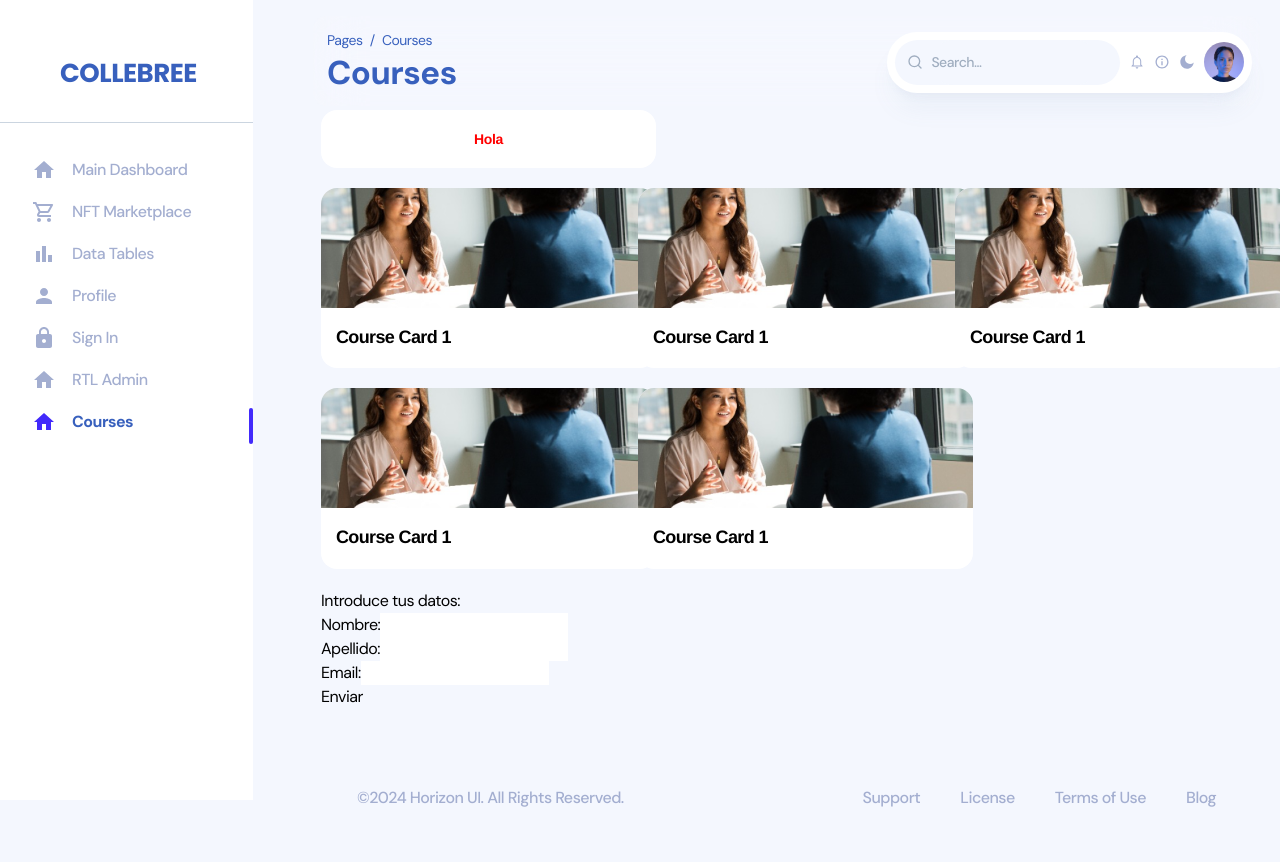
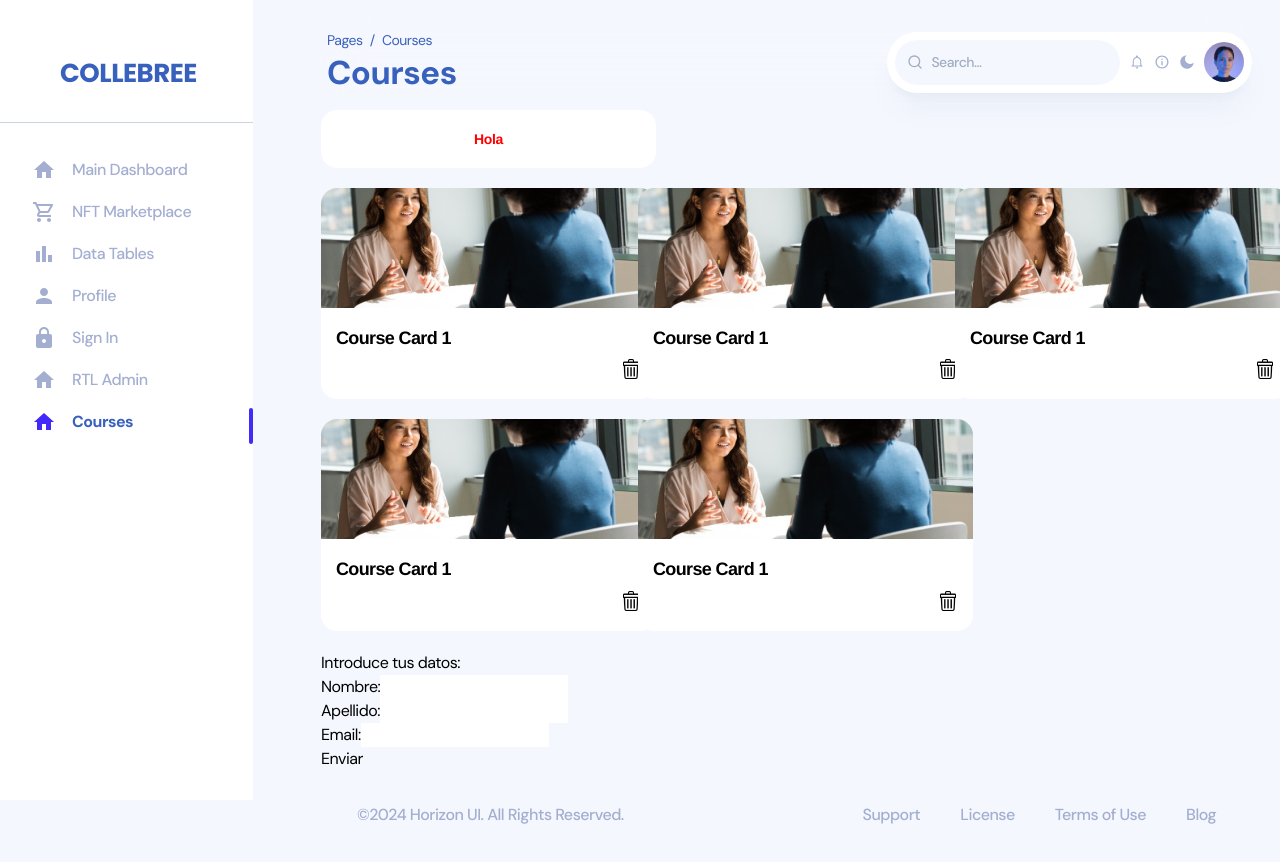
Before and after one commit to YbarTom/mudappAdmin, a React (Create React App) app in the folder horizon-tailwind-react-main/: page /admin/Courses in a window 1280 px wide. Shown: the top 862 px of the page. Built offline with nearby package versions, Linux system fonts and the light colour scheme; what tailwindcss-rtl would draw is missing.

Commit message:
fino filipino trash icon

```diff
--- a/horizon-tailwind-react-main/src/views/admin/Courses/components/CourseCard.js
+++ b/horizon-tailwind-react-main/src/views/admin/Courses/components/CourseCard.js
@@ -1,9 +1,9 @@
 import PropTypes from "prop-types";
 import React from "react";
-import styled from "styled-components"; // Import styled-components
-import {ProgressBarText}from "./ProgressBarText"; // Import ProgressBarText component
-import BannerFoto from "assets/img/ColleBree/frame-85.png";
-// Define styled components
+import styled from "styled-components";
+import trash from "assets/img/ColleBree/trash.png"; // Importa el icono de la basura
+import BannerFoto from "assets/img/ColleBree/frame-85.png"; // Importa la imagen de fondo
+
 const CourseCardWrapper = styled.div`
   background-color: white;
   border-radius: 16px;
@@ -29,7 +29,6 @@ const FrameWrapper = styled.div`
   align-items: flex-start;
   align-self: stretch;
   display: flex;
-    flex: 0 0 auto;
   flex-direction: column;
   gap: 20px;
   padding: 20px 15px;
@@ -38,14 +37,10 @@ const FrameWrapper = styled.div`
 `;
 
 const InnerDiv = styled.div`
-    align-items: flex-start;
   align-self: stretch;
   display: flex;
-    flex: 0 0 auto;
   flex-direction: column;
   gap: 10px;
-    position: relative;
-    width: 100%;
 `;
 
 const Text = styled.div`
@@ -54,32 +49,37 @@ const Text = styled.div`
   font-weight: 700;
   letter-spacing: -0.63px;
   line-height: 21.6px;
-    margin-top: -1px;
-    position: relative;
-    width: 302px;
-    left: 0;
 `;
 
+const IconWrapper = styled.div`
+  align-self: flex-end;
+  margin-top: auto;
+`;
 
+const Icon = styled.img`
+  width: 20px;
+  height: 20px;
+`;
 
-const CourseCard = ({ text, onClick, foto=BannerFoto}) => {
+const CourseCard = ({ text, onClick, foto = BannerFoto }) => {
   return (
     <CourseCardWrapper onClick={onClick}>
       <Frame foto={foto} />
       <FrameWrapper>
         <InnerDiv>
           <Text>{text}</Text>
+          <IconWrapper>
+            <Icon src={trash} alt="Icono de Basura" />
 
+          </IconWrapper>
         </InnerDiv>
       </FrameWrapper>
     </CourseCardWrapper>
   );
 };
 
-// Define prop types
 CourseCard.propTypes = {
   text: PropTypes.string,
-    progress: PropTypes.number,
   onClick: PropTypes.func,
 };
 
```
Also changed, not shown: horizon-tailwind-react-main/src/assets/img/ColleBree/trash.png (added). Lines whose indentation alone changed are shown as unchanged.
